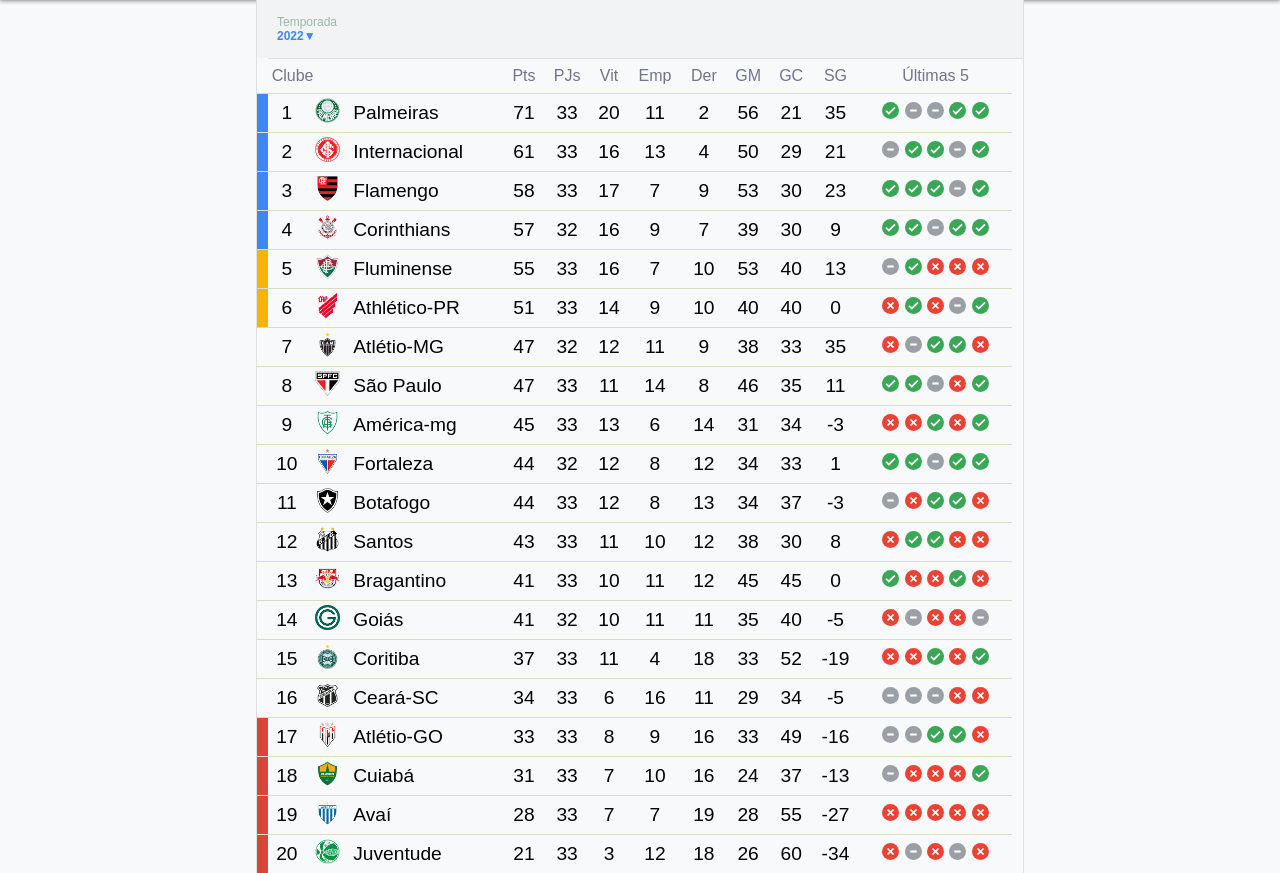
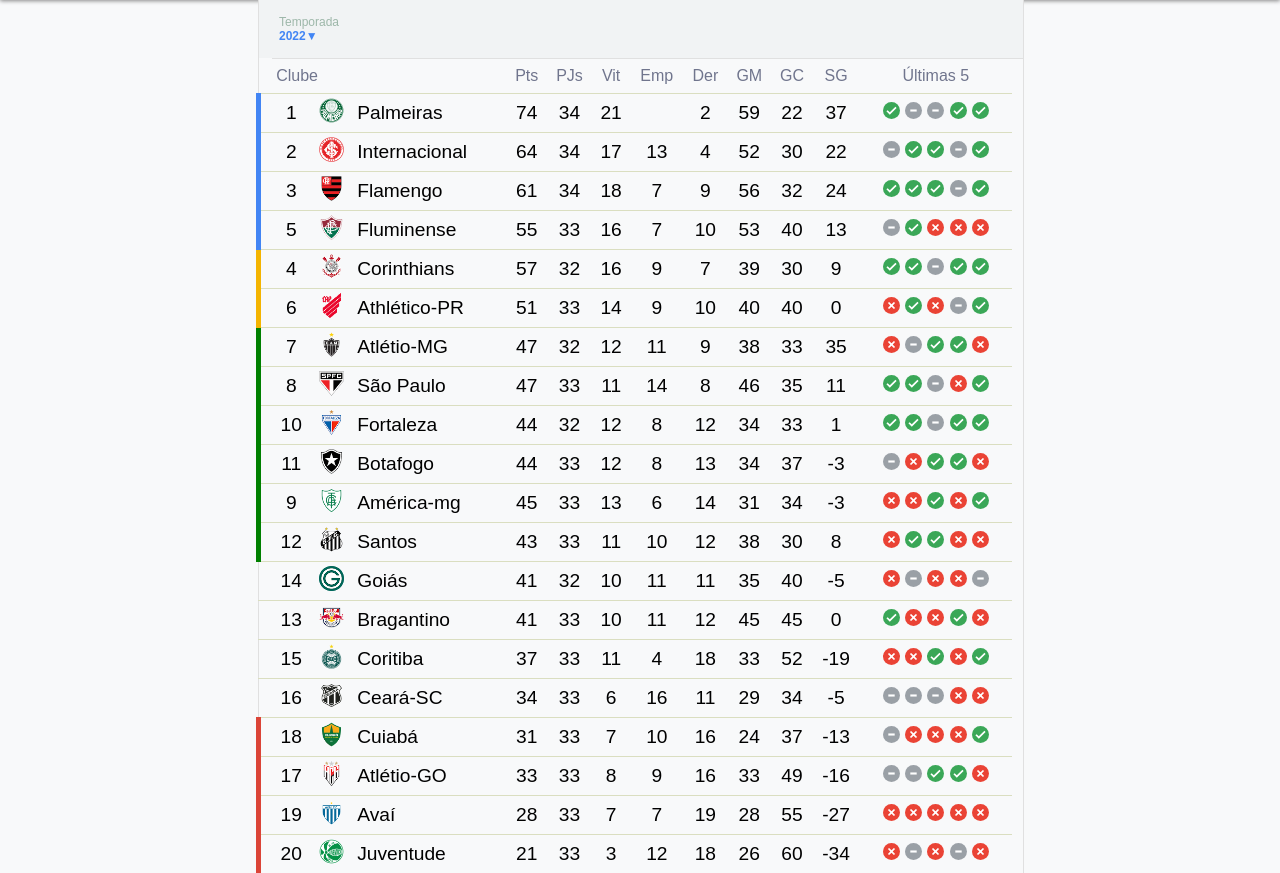
Before and after one commit to Capitaozila/brasileirao, a plain HTML site: page index.html in a window 1280 px wide. Shown: the part 108-981 px from the top of the page. Drawn offline with Linux system fonts and the light colour scheme; a web font is replaced by a local one.

Commit message:
dados do brasileirao atualizados

```diff
--- a/css/style.css
+++ b/css/style.css
@@ -103,19 +103,19 @@ a:visited {
 }
 
 .barrinha-fase-de-grupos-cl {
-  background-color: #4285f4;
+  border-left: 5px solid #4285f4;
 }
 
 .barrinha-qualificatoria {
-  background-color: #f4b400;
+  border-left: 5px solid #f4b400;
 }
 
 .barrinha-fase-de-grupos-csa {
-  background-color: green;
+  border-left: 5px solid green;
 }
 
 .barrinha-rebaixamento {
-  background-color: #db4437;
+  border-left: 5px solid #db4437;
 }
 
 .tabela-colunas-bordas {
--- a/index.html
+++ b/index.html
@@ -53,14 +53,14 @@
       <td>1</td>
       <td><img src="img/palmeiras.png" alt="palmeiras bandeira"></td>
       <td class="titulo-clube">Palmeiras</td>
-      <td>71</td>
-      <td>33</td>
-      <td>20</td>
-      <td>11</td>
+      <td>74</td>
+      <td>34</td>
+      <td>21</td>
+      <td></td>
       <td>2</td>
-      <td>56</td>
-      <td>21</td>
-      <td>35</td>
+      <td>59</td>
+      <td>22</td>
+      <td>37</td>
       <td class="titulo-ultimas-cinco">
         <img src="img/vitoria.svg" alt="vitoria">
         <img src="img/empate.svg" alt="empate">
@@ -76,14 +76,14 @@
       <td>2</td>
       <td><img src="img/internacional.png" alt="internacional bandeira"></td>
       <td class="titulo-clube">Internacional</td>
-      <td>61</td>
-      <td>33</td>
-      <td>16</td>
+      <td>64</td>
+      <td>34</td>
+      <td>17</td>
       <td>13</td>
       <td>4</td>
-      <td>50</td>
-      <td>29</td>
-      <td>21</td>
+      <td>52</td>
+      <td>30</td>
+      <td>22</td>
       <td class="titulo-ultimas-cinco">
         <img src="img/empate.svg" alt="empate">
         <img src="img/vitoria.svg" alt="vitoria">
@@ -99,14 +99,14 @@
       <td>3</td>
       <td><img src="img/flamengo.png" alt="flamengo bandeira"></td>
       <td class="titulo-clube">Flamengo</td>
-      <td>58</td>
-      <td>33</td>
-      <td>17</td>
+      <td>61</td>
+      <td>34</td>
+      <td>18</td>
       <td>7</td>
       <td>9</td>
-      <td>53</td>
-      <td>30</td>
-      <td>23</td>
+      <td>56</td>
+      <td>32</td>
+      <td>24</td>
       <td class="titulo-ultimas-cinco">
         <img src="img/vitoria.svg" alt="vitoria">
         <img src="img/vitoria.svg" alt="vitoria">
@@ -116,9 +116,32 @@
       </td>
       <td class="tabela-colunas-bordas"></td>
     </tr>
+    <!-- Fluminense -->
+    <tr>
+      <td class="barrinha-fase-de-grupos-cl"></td>
+      <td>5</td>
+      <td><img src="img/fluminense.png" alt="fluminense bandeira"></td>
+      <td class="titulo-clube">Fluminense</td>
+      <td>55</td>
+      <td>33</td>
+      <td>16</td>
+      <td>7</td>
+      <td>10</td>
+      <td>53</td>
+      <td>40</td>
+      <td>13</td>
+      <td class="titulo-ultimas-cinco">
+        <img src="img/empate.svg" alt="empate">
+        <img src="img/vitoria.svg" alt="vitoria">
+        <img src="img/derrota.svg" alt="derrota">
+        <img src="img/derrota.svg" alt="derrota">
+        <img src="img/derrota.svg" alt="derrota">
+      </td>
+      <td class="tabela-colunas-bordas"></td>
+    </tr>
     <!-- Corinthians -->
     <tr>
-      <td class="barrinha-fase-de-grupos-cl"></td>
+      <td class="barrinha-qualificatoria"></td>
       <td>4</td>
       <td><img src="img/corinthians.png" alt="corinthians bandeira"></td>
       <td class="titulo-clube">Corinthians</td>
@@ -136,29 +159,6 @@
         <img src="img/empate.svg" alt="empate">
         <img src="img/vitoria.svg" alt="vitoria">
         <img src="img/vitoria.svg" alt="vitoria">
-      </td>
-      <td class="tabela-colunas-bordas"></td>
-    </tr>
-    <!-- Fluminense -->
-    <tr>
-      <td class="barrinha-qualificatoria"></td>
-      <td>5</td>
-      <td><img src="img/fluminense.png" alt="fluminense bandeira"></td>
-      <td class="titulo-clube">Fluminense</td>
-      <td>55</td>
-      <td>33</td>
-      <td>16</td>
-      <td>7</td>
-      <td>10</td>
-      <td>53</td>
-      <td>40</td>
-      <td>13</td>
-      <td class="titulo-ultimas-cinco">
-        <img src="img/empate.svg" alt="empate">
-        <img src="img/vitoria.svg" alt="vitoria">
-        <img src="img/derrota.svg" alt="derrota">
-        <img src="img/derrota.svg" alt="derrota">
-        <img src="img/derrota.svg" alt="derrota">
       </td>
       <td class="tabela-colunas-bordas"></td>
     </tr>
@@ -187,7 +187,7 @@
     </tr>
     <!-- Atlétio-MG-->
     <tr>
-      <td></td>
+      <td class="barrinha-fase-de-grupos-csa"></td>
       <td>7</td>
       <td><img src="img/atletico-MG.png" alt="atlético-mg bandeira"></td>
       <td class="titulo-clube">Atlétio-MG</td>
@@ -210,7 +210,7 @@
     </tr>
     <!-- São Paulo -->
     <tr>
-      <td></td>
+      <td class="barrinha-fase-de-grupos-csa"></td>
       <td>8</td>
       <td><img src="img/saoPaulo.png" alt="são paulo bandeira"></td>
       <td class="titulo-clube">São Paulo</td>
@@ -231,32 +231,9 @@
       </td>
       <td class="tabela-colunas-bordas"></td>
     </tr>
-    <!-- América-MG-->
-    <tr>
-      <td></td>
-      <td>9</td>
-      <td><img src="img/america-MG.png" alt="américa-mg bandeira"></td>
-      <td class="titulo-clube">América-mg</td>
-      <td>45</td>
-      <td>33</td>
-      <td>13</td>
-      <td>6</td>
-      <td>14</td>
-      <td>31</td>
-      <td>34</td>
-      <td>-3</td>
-      <td class="titulo-ultimas-cinco">
-        <img src="img/derrota.svg" alt="derrota">
-        <img src="img/derrota.svg" alt="derrota">
-        <img src="img/vitoria.svg" alt="vitoria">
-        <img src="img/derrota.svg" alt="derrota">
-        <img src="img/vitoria.svg" alt="vitoria">
-      </td>
-      <td class="tabela-colunas-bordas"></td>
-    </tr>
     <!-- Fortaleza-->
     <tr>
-      <td></td>
+      <td class="barrinha-fase-de-grupos-csa"></td>
       <td>10</td>
       <td><img src="img/fortaleza.png" alt="fortaleza bandeira"></td>
       <td class="titulo-clube">Fortaleza</td>
@@ -279,7 +256,7 @@
     </tr>
     <!-- Botafogo-->
     <tr>
-      <td></td>
+      <td class="barrinha-fase-de-grupos-csa"></td>
       <td>11</td>
       <td><img src="img/botafogo.png" alt="botafogo bandeira"></td>
       <td class="titulo-clube">Botafogo</td>
@@ -300,9 +277,32 @@
       </td>
       <td class="tabela-colunas-bordas"></td>
     </tr>
+    <!-- América-MG-->
+    <tr>
+      <td class="barrinha-fase-de-grupos-csa"></td>
+      <td>9</td>
+      <td><img src="img/america-MG.png" alt="américa-mg bandeira"></td>
+      <td class="titulo-clube">América-mg</td>
+      <td>45</td>
+      <td>33</td>
+      <td>13</td>
+      <td>6</td>
+      <td>14</td>
+      <td>31</td>
+      <td>34</td>
+      <td>-3</td>
+      <td class="titulo-ultimas-cinco">
+        <img src="img/derrota.svg" alt="derrota">
+        <img src="img/derrota.svg" alt="derrota">
+        <img src="img/vitoria.svg" alt="vitoria">
+        <img src="img/derrota.svg" alt="derrota">
+        <img src="img/vitoria.svg" alt="vitoria">
+      </td>
+      <td class="tabela-colunas-bordas"></td>
+    </tr>
     <!-- Santos -->
     <tr>
-      <td></td>
+      <td class="barrinha-fase-de-grupos-csa"></td>
       <td>12</td>
       <td><img src="img/santos.png" alt="santos bandeira"></td>
       <td class="titulo-clube">Santos</td>
@@ -319,29 +319,6 @@
         <img src="img/vitoria.svg" alt="vitoria">
         <img src="img/vitoria.svg" alt="vitoria">
         <img src="img/derrota.svg" alt="derrota">
-        <img src="img/derrota.svg" alt="derrota">
-      </td>
-      <td class="tabela-colunas-bordas"></td>
-    </tr>
-    <!-- Bragantino -->
-    <tr>
-      <td></td>
-      <td>13</td>
-      <td><img src="img/bragantino.png" alt="bragantino bandeira"></td>
-      <td class="titulo-clube">Bragantino</td>
-      <td>41</td>
-      <td>33</td>
-      <td>10</td>
-      <td>11</td>
-      <td>12</td>
-      <td>45</td>
-      <td>45</td>
-      <td>0</td>
-      <td class="titulo-ultimas-cinco">
-        <img src="img/vitoria.svg" alt="vitoria">
-        <img src="img/derrota.svg" alt="derrota">
-        <img src="img/derrota.svg" alt="derrota">
-        <img src="img/vitoria.svg" alt="vitoria">
         <img src="img/derrota.svg" alt="derrota">
       </td>
       <td class="tabela-colunas-bordas"></td>
@@ -369,6 +346,30 @@
       </td>
       <td class="tabela-colunas-bordas"></td>
     </tr>
+    <!-- Bragantino -->
+    <tr>
+      <td></td>
+      <td>13</td>
+      <td><img src="img/bragantino.png" alt="bragantino bandeira"></td>
+      <td class="titulo-clube">Bragantino</td>
+      <td>41</td>
+      <td>33</td>
+      <td>10</td>
+      <td>11</td>
+      <td>12</td>
+      <td>45</td>
+      <td>45</td>
+      <td>0</td>
+      <td class="titulo-ultimas-cinco">
+        <img src="img/vitoria.svg" alt="vitoria">
+        <img src="img/derrota.svg" alt="derrota">
+        <img src="img/derrota.svg" alt="derrota">
+        <img src="img/vitoria.svg" alt="vitoria">
+        <img src="img/derrota.svg" alt="derrota">
+      </td>
+      <td class="tabela-colunas-bordas"></td>
+    </tr>
+
     <!-- Coritiba-->
     <tr>
       <td></td>
@@ -415,6 +416,30 @@
       </td>
       <td class="tabela-colunas-bordas"></td>
     </tr>
+
+    <!-- Cuiabá -->
+    <tr>
+      <td class="barrinha-rebaixamento"></td>
+      <td>18</td>
+      <td><img src="img/cuiaba.png" alt="cuiabá bandeira"></td>
+      <td class="titulo-clube">Cuiabá</td>
+      <td>31</td>
+      <td>33</td>
+      <td>7</td>
+      <td>10</td>
+      <td>16</td>
+      <td>24</td>
+      <td>37</td>
+      <td>-13</td>
+      <td class="titulo-ultimas-cinco">
+        <img src="img/empate.svg" alt="empate">
+        <img src="img/derrota.svg" alt="derrota">
+        <img src="img/derrota.svg" alt="derrota">
+        <img src="img/derrota.svg" alt="derrota">
+        <img src="img/vitoria.svg" alt="vitoria">
+      </td>
+      <td class="tabela-colunas-bordas"></td>
+    </tr>
     <!-- Atlétio-GO-->
     <tr>
       <td class="barrinha-rebaixamento"></td>
@@ -435,29 +460,6 @@
         <img src="img/vitoria.svg" alt="vitoria">
         <img src="img/vitoria.svg" alt="vitoria">
         <img src="img/derrota.svg" alt="derrota">
-      </td>
-      <td class="tabela-colunas-bordas"></td>
-    </tr>
-    <!-- Cuiabá -->
-    <tr>
-      <td class="barrinha-rebaixamento"></td>
-      <td>18</td>
-      <td><img src="img/cuiaba.png" alt="cuiabá bandeira"></td>
-      <td class="titulo-clube">Cuiabá</td>
-      <td>31</td>
-      <td>33</td>
-      <td>7</td>
-      <td>10</td>
-      <td>16</td>
-      <td>24</td>
-      <td>37</td>
-      <td>-13</td>
-      <td class="titulo-ultimas-cinco">
-        <img src="img/empate.svg" alt="empate">
-        <img src="img/derrota.svg" alt="derrota">
-        <img src="img/derrota.svg" alt="derrota">
-        <img src="img/derrota.svg" alt="derrota">
-        <img src="img/vitoria.svg" alt="vitoria">
       </td>
       <td class="tabela-colunas-bordas"></td>
     </tr>
```
